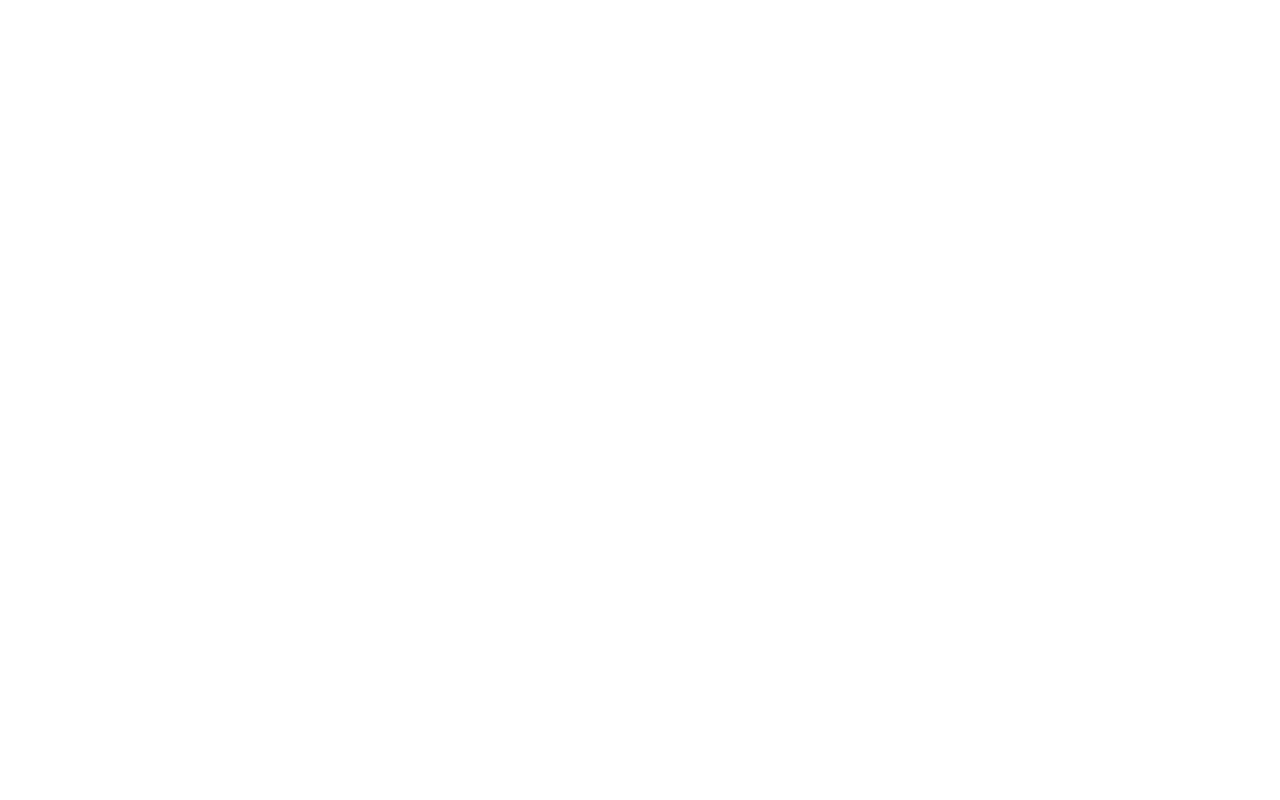
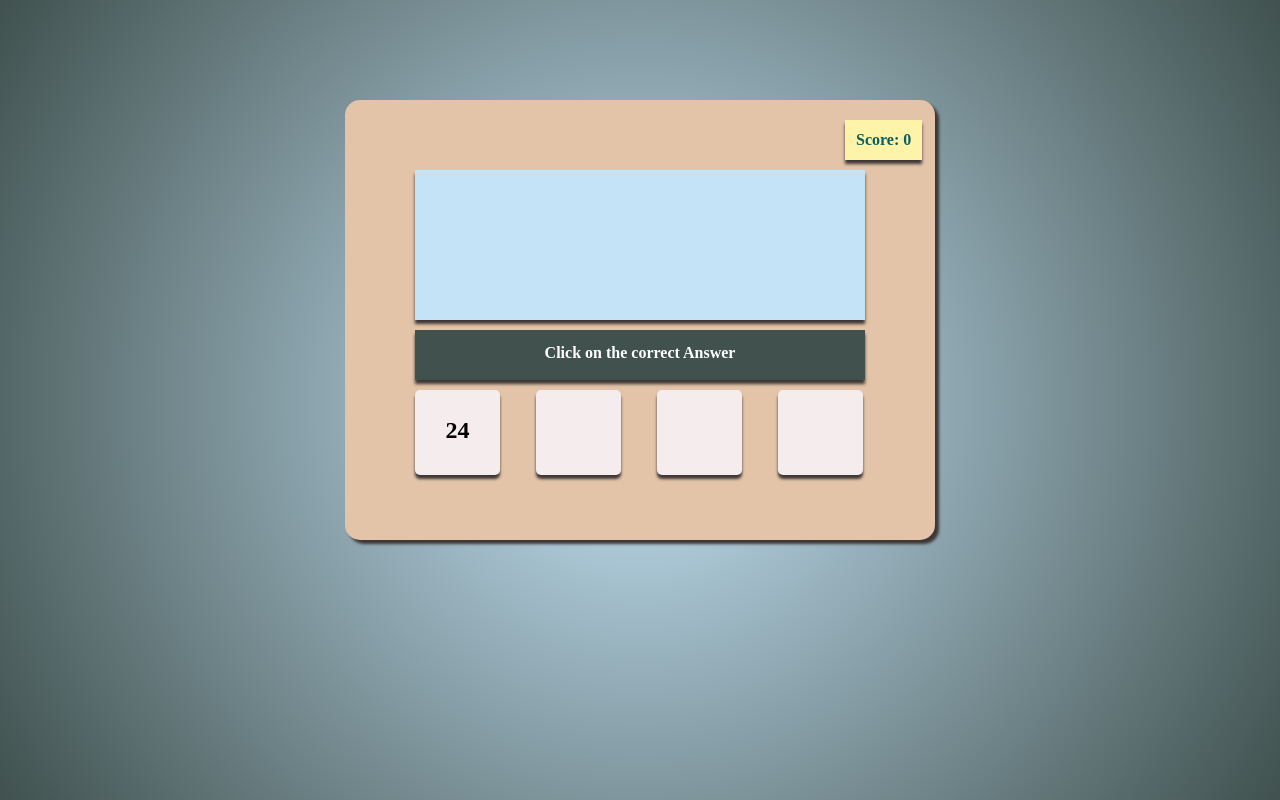
Before and after one commit to SabiulSabit/Times-Table, a plain HTML site: page index.html in a window 1280 px wide. Drawn offline with Linux system fonts and the light colour scheme.

Commit message:
Styling done

```diff
--- a/index.html
+++ b/index.html
@@ -7,8 +7,31 @@
     <link rel="stylesheet" href="style.css">
   </head>
   <body>
+   <div id="container">
 
+       <div id="score">
+          Score: <span id="scoreValue">0</span>
+       </div>
+       <div id="correct">
+          Correct
+       </div>
+       <div id="wrong">
+          Try Again
+       </div>
+       <div id="question">
 
+       </div>
+       <div id="instruction">
+         Click on the correct Answer
+       </div>
+       <div id="choises">
+         <div id="box1" class="box"> 24</div>
+         <div id="box2" class="box"> </div>
+         <div id="box3" class="box"> </div>
+         <div id="box4" class="box"> </div>
+       </div>
+
+   </div>
 
 
     <script src="javascript.js"></script>
--- a/style.css
+++ b/style.css
@@ -0,0 +1,87 @@
+html{
+  height: 100%;
+  background: radial-gradient(circle,#c5e3f6,#40514e);
+}
+#container{
+  height: 400px;
+  width: 550px;
+  background-color: #e3c4a8;
+  margin: 100px auto;
+  padding: 20px;
+  border-radius: 15px;
+  box-shadow: 4px 4px 3px 0px #3e3636;
+  position: relative;
+}
+#score{
+  background-color: #fef4a9;
+  color: #085f63;
+  padding: 11px;
+  font-weight: bold;
+  position: absolute;
+  left: 500px;
+  box-shadow: 0px 4px 3px 0px #3e3636;
+}
+#correct{
+  position: absolute;
+  left: 260px;
+  background-color: #83e85a;
+  color: white;
+  padding: 11px;
+  display: none;
+}
+#wrong{
+  position: absolute;
+  left: 250px;
+  background-color: #e41749;
+  color: white;
+  padding: 11px;
+  display: none;
+}
+#question{
+  width: 450px;
+  height: 150px;
+  margin: 50px auto 10px auto;
+  background-color: #c5e3f6;
+  box-shadow: 0px 4px 3px 0px #3e3636;
+  font-size: 100px;
+  text-align: center;
+  font-family: cursive,sans-serif;
+}
+#instruction{
+  width: 450px;
+  height: 50px;
+  background-color: #40514e;
+  margin: 10px auto;
+  text-align: center;
+  line-height: 45px;
+  color:white;
+  font-weight: 700;
+  box-shadow: 0px 4px 3px 0px #3e3636;
+}
+#choises{
+  width: 450px;
+  height: 100px;
+  margin: 5px auto;
+}
+
+.box{
+  width: 85px;
+  height: 85px;
+  background-color: #f5eded;
+  float: left;
+  margin-right: 36px;
+  border-radius: 5px;
+  cursor: pointer;
+  font-size: 24px;
+  font-weight: 600;
+  box-shadow: 0px 4px 3px 0px #3e3636;
+  text-align: center;
+  line-height: 80px;
+}
+.box:hover{
+  background-color: #96f7d2;
+}
+
+#box4{
+  margin-right: 0;
+}
```
